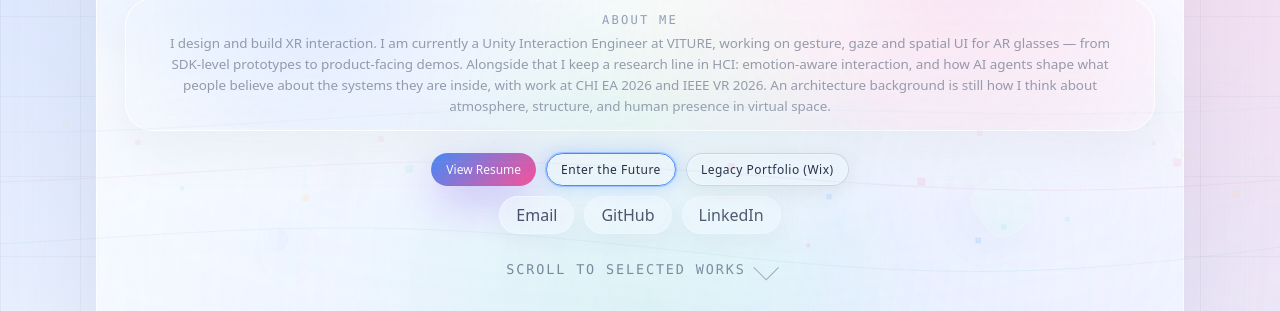
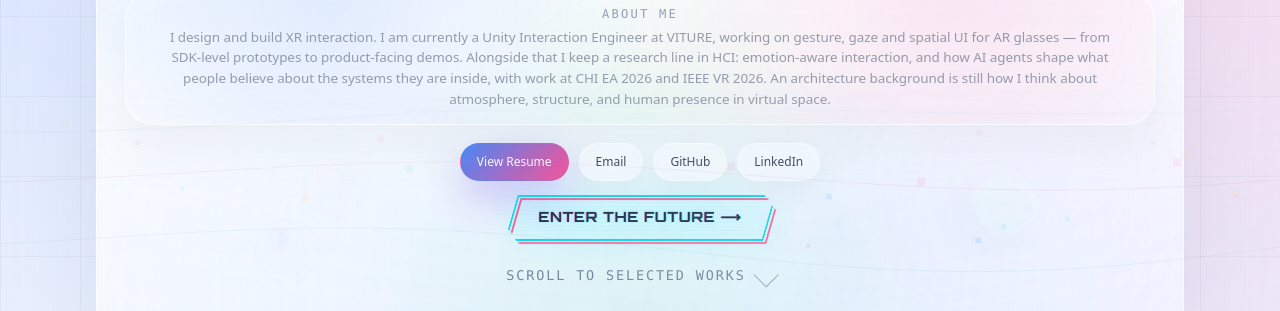
Before and after one commit to ZHAO0424/CV, a website: page index.html in a window 1280 px wide. Shown: the part 464-775 px from the top of the page. Drawn offline with Linux system fonts and the light colour scheme.

Commit message:
Hero buttons: cyber-styled "Enter the Future", resume back in link row; Night Street sets cyber theme
- index.html: Enter the Future (Orbitron, slanted three-layer frame, no fill) on its own row
  below View Resume / Email / GitHub / LinkedIn; legacy Wix button removed.
- styles.css / cyber-theme.css: button styles, link pills at 12px with ghost hover sweep.
- demo-world.html: entering Night Street stores the cyber theme so project pages open in it.

Co-Authored-By: Claude Fable 5.1 <noreply@anthropic.com>

```diff
--- a/cyber-theme.css
+++ b/cyber-theme.css
@@ -48,9 +48,9 @@ html[data-theme="cyber"] .hero-about { border: 0; border-left: 2px solid var(--a
 html[data-theme="cyber"] .btn-primary { background: var(--accent); color: #08080d; border-color: var(--accent); box-shadow: none; }
 html[data-theme="cyber"] :is(.btn-ghost, .hero-link-pill, .proj-pill, .tag, .pill, .project-link-chip) { color: var(--text); background: #16161c; border-color: #55555f; border-radius: 4px; box-shadow: none; backdrop-filter: none; }
 html[data-theme="cyber"] :is(.btn-primary, .btn-ghost) { border-radius: 0; clip-path: polygon(0 0, calc(100% - 9px) 0, 100% 9px, 100% 100%, 9px 100%, 0 calc(100% - 9px)); }
-html[data-theme="cyber"] .btn-future { color: var(--accent2); border-color: var(--accent2); }
+html[data-theme="cyber"] .btn-future { color: var(--cyan); }
 html[data-theme="cyber"] :is(.btn-ghost, .hero-link-pill, .project-link-chip):hover { color: var(--accent); background: #202024; border-color: var(--accent); }
-html[data-theme="cyber"] .btn-ghost::before { display: none; }
+html[data-theme="cyber"] :is(.btn-ghost, .hero-link-pill)::before { display: none; }
 html[data-theme="cyber"] .project-card { background: #111116; border-color: #37373f; border-radius: 6px; box-shadow: none; }
 html[data-theme="cyber"] .project-card:hover { border-color: var(--accent); box-shadow: 3px 3px 0 #ff2a6d, -3px -3px 0 #00f0ff; }
 html[data-theme="cyber"] .project-card::after { display: none; }
--- a/index.html
+++ b/index.html
@@ -11,7 +11,7 @@
   <title>Zirui Zhao | Portfolio</title>
   <link rel="preconnect" href="https://fonts.googleapis.com" />
   <link rel="preconnect" href="https://fonts.gstatic.com" crossorigin />
-  <link href="https://fonts.googleapis.com/css2?family=Space+Grotesk:wght@500;600;700&display=swap" rel="stylesheet" />
+  <link href="https://fonts.googleapis.com/css2?family=Space+Grotesk:wght@500;600;700&family=Orbitron:wght@700;800&display=swap" rel="stylesheet" />
   <link rel="stylesheet" href="styles.css?v=20261011-perf" />
   <script src="theme-init.js"></script>
   <link rel="stylesheet" href="cyber-theme.css?v=20261011-perf" />
@@ -80,22 +80,16 @@
               </p>
             </div>
             <div class="hero-action-stack">
-              <div class="hero-actions">
-              <a href="resume.html" class="btn-primary" data-i18n="hero_btn_resume">
-                View Resume
-              </a>
-              <a href="demo-world.html" class="btn-ghost btn-future" data-i18n="hero_btn_future">
-                Enter the Future
-              </a>
-              <a href="https://zzrsnow.wixsite.com/zhaosphere" class="btn-ghost" target="_blank" rel="noreferrer"
-                data-i18n="hero_btn_portfolio">
-                Legacy Portfolio (Wix)
-              </a>
-              </div>
               <div class="hero-links" aria-label="Personal links">
+                <a href="resume.html" class="btn-primary" data-i18n="hero_btn_resume">View Resume</a>
                 <a href="mailto:zzrsnow@outlook.com" class="hero-link-pill" data-i18n="hero_link_email">Email</a>
                 <a href="https://github.com/ZHAO0424" class="hero-link-pill" target="_blank" rel="noreferrer" data-i18n="hero_link_github">GitHub</a>
                 <a href="https://www.linkedin.com/in/zhao000424" class="hero-link-pill" target="_blank" rel="noreferrer" data-i18n="hero_link_linkedin">LinkedIn</a>
+              </div>
+              <div class="hero-actions">
+              <a href="demo-world.html" class="btn-future" data-i18n="hero_btn_future">
+                Enter the Future ⟶
+              </a>
               </div>
             </div>
             <a href="#projects" class="hero-scroll-link" data-i18n="hero_scroll">
--- a/lang.js
+++ b/lang.js
@@ -19,7 +19,7 @@ const zhTranslations = {
   hero_scroll: '\u5411\u4e0b\u67e5\u770b\u7cbe\u9009\u9879\u76ee',
   hero_btn_resume: '\u67e5\u770b\u7b80\u5386',
   hero_btn_portfolio: '\u65e7\u7248\u4f5c\u54c1\u96c6\uff08Wix\uff09',
-  hero_btn_future: '\u8fdb\u5165\u672a\u6765',
+  hero_btn_future: '\u8fdb\u5165\u672a\u6765 \u27f6',
 
   resume_tagline: 'XR / VR / AI \u4ea4\u4e92 / \u5efa\u7b51',
   section_education: '\u6559\u80b2\u7ecf\u5386',
--- a/styles.css
+++ b/styles.css
@@ -741,6 +741,7 @@ body {
   justify-content: center;
   min-height: 38px;
   padding: 0 16px;
+  font-size: 12px;   /* 和原来的 View Resume / 入口按钮同字号 */
   border-radius: 999px;
   text-decoration: none;
   color: rgba(15, 23, 42, 0.84);
@@ -754,9 +755,21 @@ body {
 
 .hero-link-pill:hover {
   transform: translateY(-2px);
-  background: rgba(255, 255, 255, 0.76);
-  box-shadow: 0 16px 30px rgba(148, 163, 184, 0.2);
-}
+  background: rgba(255, 255, 255, 0.82);
+  border-color: rgba(255, 255, 255, 1);
+  box-shadow: 0 10px 26px rgba(15, 23, 42, 0.12), inset 0 0 0 1px rgba(255, 255, 255, 0.82);
+  color: var(--accent);
+}
+/* 和原来 btn-ghost 一样的扫光：悬停时一道高光从左扫到右 */
+.hero-link-pill { position: relative; overflow: hidden; z-index: 1; }
+.hero-link-pill::before {
+  content: '';
+  position: absolute; inset: 0; z-index: -1;
+  background: linear-gradient(120deg, rgba(255,255,255,0) 0%, rgba(255,255,255,0.6) 50%, rgba(255,255,255,0) 100%);
+  transform: translateX(-100%);
+  transition: transform 0.6s ease;
+}
+.hero-link-pill:hover::before { transform: translateX(100%); }
 
 .hero-about {
   width: min(1080px, 100%);
@@ -1460,7 +1473,6 @@ body {
   transform: translateY(-1px);
   color: #2563eb;
 }
-
 .proj-gallery {
   padding: 22px 24px 24px;
   background: linear-gradient(180deg, rgba(255, 255, 255, 0.72), rgba(248, 250, 252, 0.46));
@@ -3500,11 +3512,72 @@ img[loading='lazy'] {
   .view-btn { flex: 1; }
 }
 
-/* 首页 → 3D 作品街 的入口按钮：霓虹描边 */
+/* ===== 首页 → 3D 作品街 的入口按钮：赛博朋克主按钮，独占一行、比其他按钮大 =====
+   不填色：颜色和特效只在边框和文字上。
+   边框是三层斜切的框：::before 黄色主框（切角）、::after 品红框斜向错位、outline 青色外框；
+   整组框 skewX 倾斜，文字保持正立。发光用 filter: drop-shadow 跟着框的形状走。 */
 .btn-future {
-  border-color: #3b82f6;
-  box-shadow: 0 0 0 1px rgba(59, 130, 246, 0.35), 0 0 18px rgba(59, 130, 246, 0.35);
+  --fy: #fcee0a; --fc: #00f0ff; --fm: #ff2a6d;
+  position: relative; isolation: isolate;
+  display: inline-flex; align-items: center; justify-content: center;
+  min-height: 46px; padding: 0 28px; line-height: 1.2; margin-top: 4px;
+  font-family: "Orbitron", "Space Grotesk", sans-serif; font-size: 14px; font-weight: 600; letter-spacing: 0.06em; text-transform: uppercase;
+  color: #16122b; text-decoration: none; border: 0; border-radius: 0; background: transparent;
+  text-shadow: 0.7px 0 0 rgba(0, 240, 255, 0.6), -0.7px 0 0 rgba(255, 42, 109, 0.6), 0 0 8px rgba(0, 240, 255, 0.2);
+  filter: drop-shadow(0 0 8px rgba(0, 240, 255, 0.3));
+  animation: future-breathe 3s ease-in-out infinite;
+  transition: transform 0.15s var(--ease-out), filter 0.2s var(--ease-out), color 0.2s;
+}
+/* 第 1 层：黄色主框，倾斜 + 切角，切角处留出缺口 */
+.btn-future::before {
+  content: ''; position: absolute; inset: 0; z-index: -1; pointer-events: none;
+  border: 2px solid #00d4e6;
+  transform: skewX(-16deg);
+  clip-path: polygon(0 0, calc(100% - 12px) 0, 100% 12px, 100% 100%, 12px 100%, 0 calc(100% - 12px));
+  /* 第 3 层：青色外框，比主框大一圈 */
+  outline: 1px solid rgba(252, 238, 10, 0.7); outline-offset: 3px;
+  background:
+    repeating-linear-gradient(0deg, rgba(0, 240, 255, 0.07) 0 1px, transparent 1px 4px);   /* 框内淡扫描线，不算填色 */
+}
+/* 第 2 层：品红框，斜向错位，像另一块玻璃叠在后面；会轻微抖动 */
+.btn-future::after {
+  content: ''; position: absolute; inset: 0; z-index: -2; pointer-events: none;
+  border: 2px solid var(--fm);
+  transform: translate(3px, 3px) skewX(-16deg);
+  clip-path: polygon(0 0, calc(100% - 12px) 0, 100% 12px, 100% 100%, 12px 100%, 0 calc(100% - 12px));
+  opacity: 0.8;
+  animation: future-jitter 2.4s steps(1) infinite;
 }
 .btn-future:hover {
-  box-shadow: 0 0 0 1px rgba(59, 130, 246, 0.6), 0 0 26px rgba(59, 130, 246, 0.6);
-}
+  transform: translateY(-3px) scale(1.03);
+  color: #0b0a12;
+  filter: drop-shadow(0 0 14px rgba(0, 240, 255, 0.6));
+  animation: future-glitch 0.45s steps(2) infinite;
+}
+.btn-future:hover::before { border-color: var(--fc); box-shadow: 0 0 18px rgba(0, 240, 255, 0.55), inset 0 0 18px rgba(0, 240, 255, 0.15); }
+.btn-future:hover::after { transform: translate(-3px, 3px) skewX(-16deg); border-color: var(--fy); }
+.btn-future:active { transform: translateY(0) scale(0.99); }
+.btn-future:focus-visible { outline: 2px solid var(--fc); outline-offset: 10px; }
+@keyframes future-breathe {
+  0%, 100% { filter: drop-shadow(0 0 8px rgba(0, 240, 255, 0.3)); }
+  50% { filter: drop-shadow(0 0 16px rgba(0, 240, 255, 0.55)); }
+}
+/* 品红框偶尔错一下位，像信号不稳 */
+@keyframes future-jitter {
+  0%, 86%, 100% { transform: translate(3px, 3px) skewX(-16deg); }
+  88% { transform: translate(4px, 2px) skewX(-16deg); }
+  91% { transform: translate(2px, 4px) skewX(-16deg); }
+  94% { transform: translate(3px, 3px) skewX(-16deg); }
+}
+/* 悬停时文字抖出青/品红的色散 */
+@keyframes future-glitch {
+  0% { text-shadow: 0 0 8px rgba(255, 255, 255, 0.6), 1.5px 0 0 var(--fc), -1.5px 0 0 var(--fm); }
+  50% { text-shadow: 0 0 8px rgba(255, 255, 255, 0.6), -1.5px 1px 0 var(--fc), 1.5px -1px 0 var(--fm); }
+  100% { text-shadow: 0 0 8px rgba(255, 255, 255, 0.6), 1px 0 0 var(--fc), -1px 0 0 var(--fm); }
+}
+/* 和旁边两个按钮同一行、同一高度；斜框会伸出去一点，留点横向余量 */
+.btn-future { margin: 0 8px; }
+@media (prefers-reduced-motion: reduce) { .btn-future, .btn-future::after, .btn-future:hover { animation: none; } }
+
+/* 简历按钮放进链接行时，和胶囊同高 */
+.hero-links .btn-primary { min-height: 38px; padding: 0 16px; }
```
Also changed, not shown: demo-world.html (+2 -0 lines).
